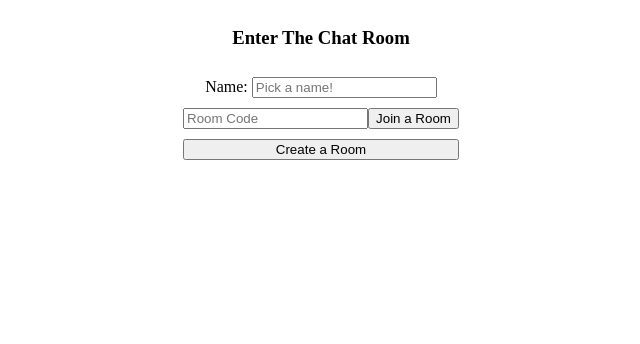
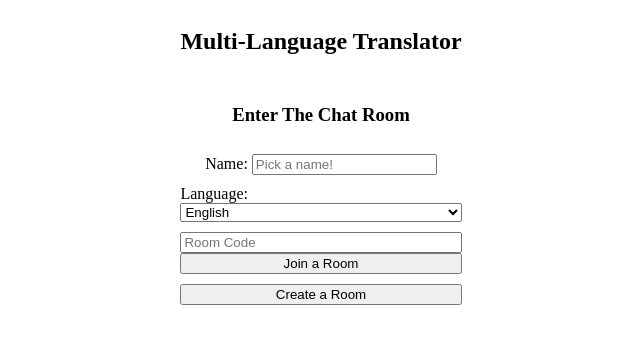
Before and after one commit to 301202/PythonMultiTranslator, a Flask app: page / in a window 1280 px wide. Shown: the top 344 px of the page, without its empty margins (319-959 px from the left). Run offline with Flask 3, Linux system fonts and the light colour scheme; some libraries are stand-ins or nearby versions.

Commit message:
Made some progress today, added a dropwdown menu and a variable to know what language users would like to speak. Will work on actual translation next

```diff
--- a/ConsoleVer/translator.py
+++ b/ConsoleVer/translator.py
@@ -3,7 +3,7 @@ from googletrans import Translator
 #print (googletrans.LANGUAGES)
 
 text = "Jag ater god"
-translatedText = "EN"
+translatedText = "german"
 
 translator = Translator()
 
--- a/WebAppVer/main.py
+++ b/WebAppVer/main.py
@@ -26,6 +26,7 @@ def home():
     if request.method == "POST":
         name = request.form.get("name")
         code = request.form.get("code")
+        language = request.form.get('language')
         join = request.form.get("join", False)
         create = request.form.get("create", False)
 
--- a/WebAppVer/static/css/style.css
+++ b/WebAppVer/static/css/style.css
@@ -14,7 +14,13 @@
 
 .join{
     display: flex;
-    flex-direction: row;
+    flex-direction: column;
+    width: 100%;
+}
+
+.languages{
+    display: flex;
+    flex-direction: column;
     width: 100%;
 }
 
--- a/WebAppVer/templates/home.html
+++ b/WebAppVer/templates/home.html
@@ -1,10 +1,21 @@
 {% extends 'base.html' %}
 {% block content %}
 <form method="post" class="buttons">
+    <h2>Multi-Language Translator</h2>
     <h3>Enter The Chat Room</h3>
     <div>
         <label>Name:</label>
         <input type="text" placeholder="Pick a name!" name="name" value="{{name}}"/>
+    </div>
+    <div class="languages">
+        <label>Language:</label>
+        <select name="language">
+            <option value="en">English</option>
+            <option value="es">Spanish</option>
+            <option value="fr">French</option>
+            <option value="de">German</option>
+            <!-- Add more languages later -->
+        </select>
     </div>
     <div class="join">
         <input type="text" placeholder="Room Code" name="code" value="{{code}}"/>
```
